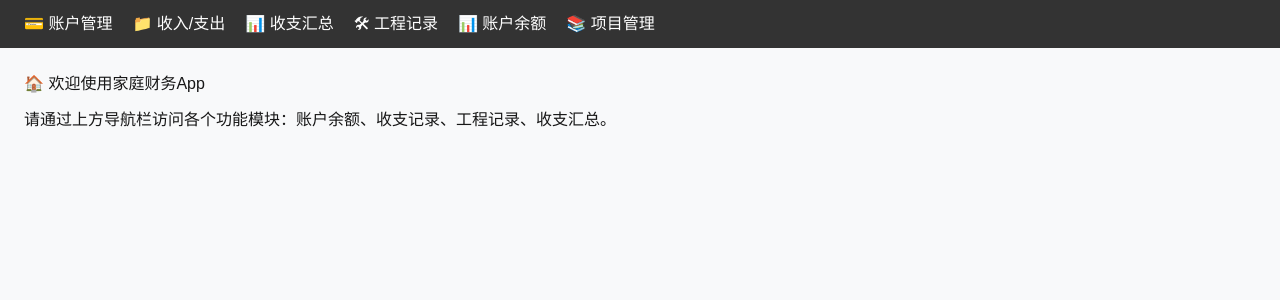
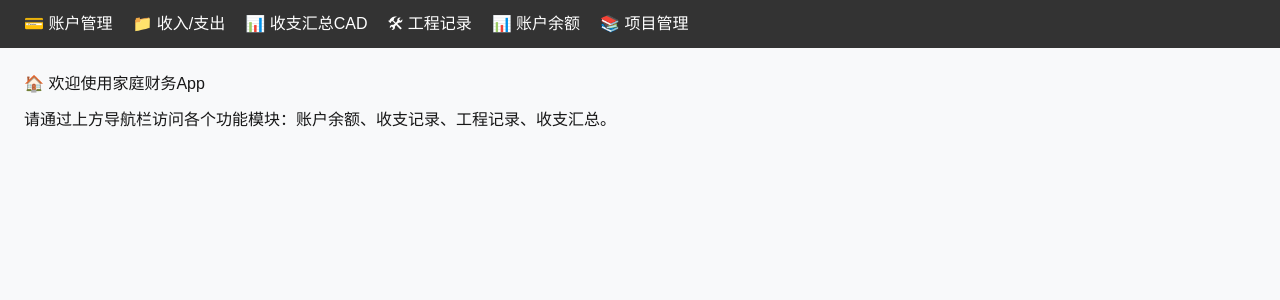
Before and after one commit to jack-li-codes/family-finance-app, a Next.js app: page / in a window 1280 px wide. Shown: the top 300 px of the page. Built offline with nearby package versions, Linux system fonts and the light colour scheme.

Commit message:
CAD自动部署

```diff
--- a/app/layout.tsx
+++ b/app/layout.tsx
@@ -11,7 +11,7 @@ export default function RootLayout({ children }: { children: React.ReactNode })
   const navItems = [
     { label: "💳 账户管理", href: "/accounts" },
     { label: "📁 收入/支出", href: "/transactions" },
-    { label: "📊 收支汇总", href: "/summary" },
+    { label: "📊 收支汇总CAD", href: "/summary" },
     { label: "🛠 工程记录", href: "/worklog" },
     { label: "📊 账户余额", href: "/balance" },
     { label: "📚 项目管理", href: "/projects" }, // ✅ 新增菜单项
```
